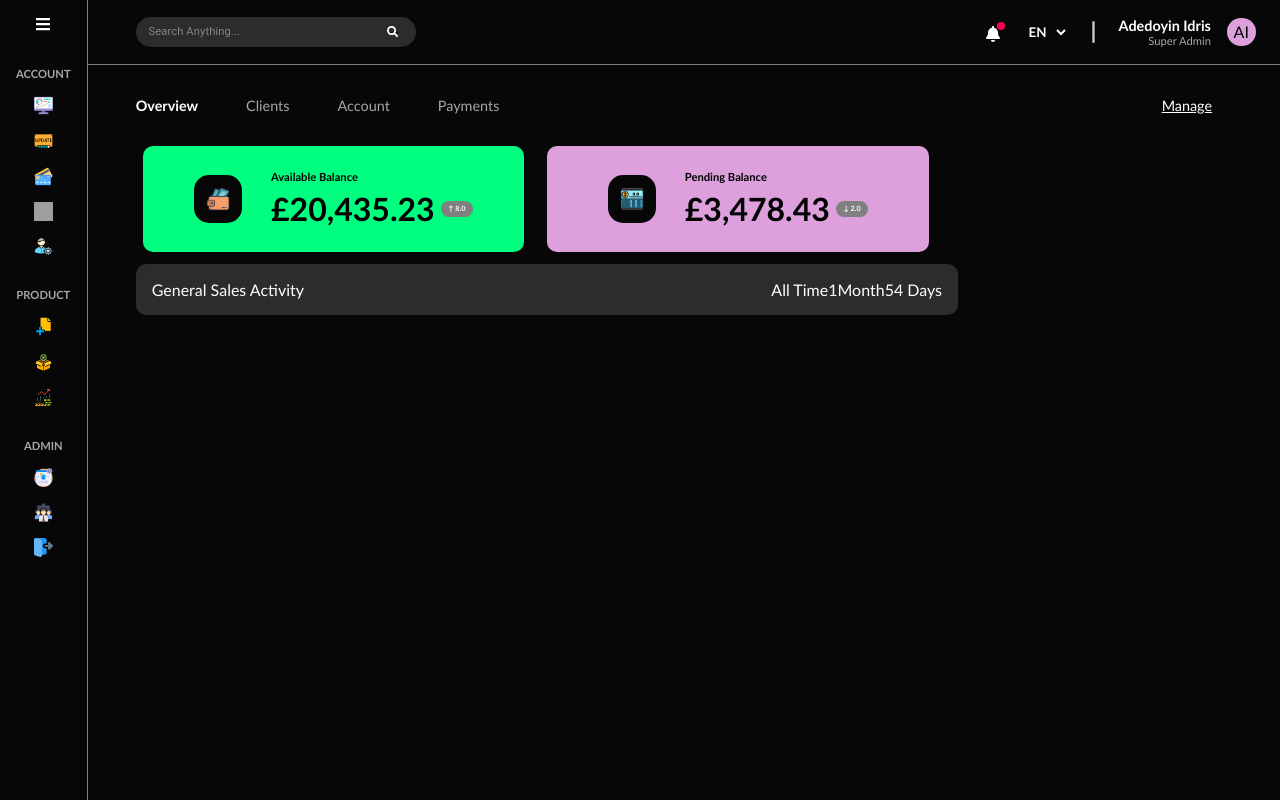
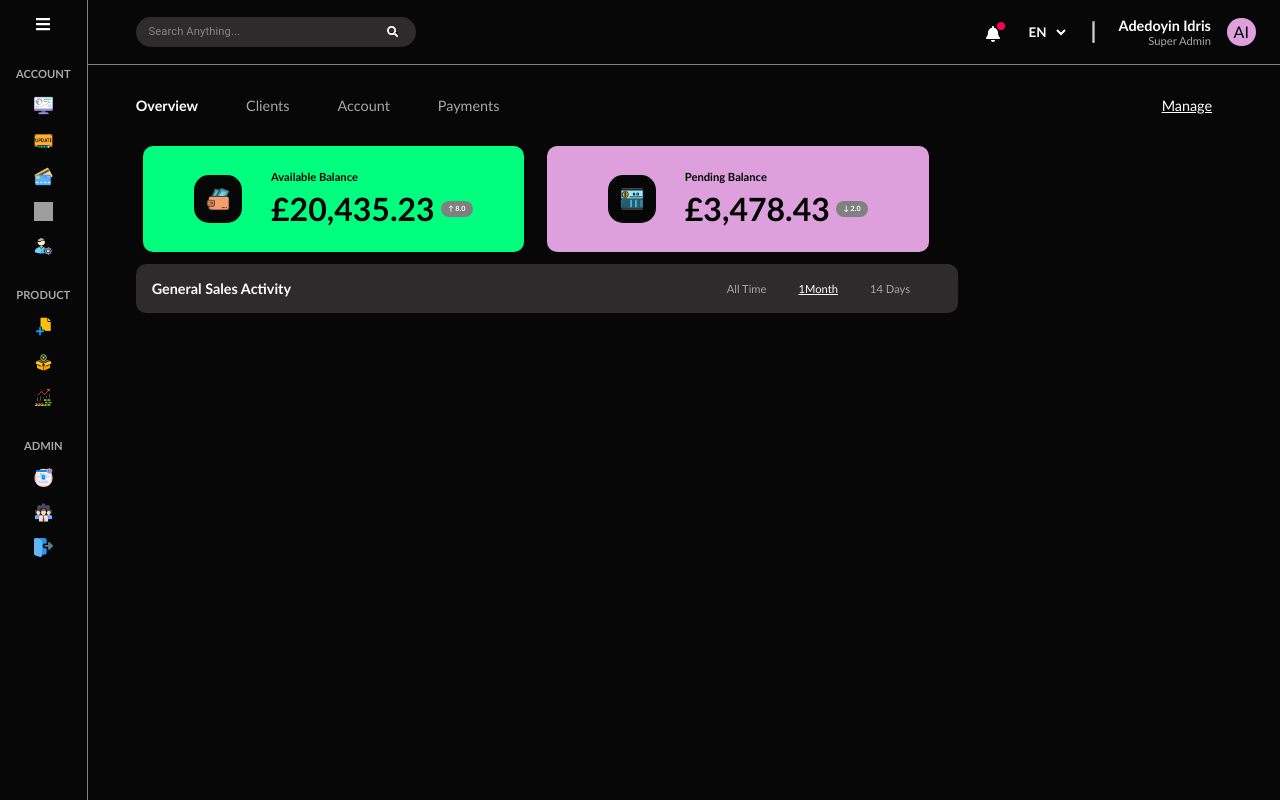
Before and after one commit to DevAdedoyin/monify, a React (Create React App) app: page / in a window 1280 px wide. Shown: the top 800 px of the page. Built offline with nearby package versions, Linux system fonts and the light colour scheme; grey boxes are pictures that could not be loaded.

Commit message:
General sales activity tab completed

```diff
--- a/src/components/OverviewTabContent/LeftHandSide/SalesActivity/SalesActivityTab.module.css
+++ b/src/components/OverviewTabContent/LeftHandSide/SalesActivity/SalesActivityTab.module.css
@@ -14,6 +14,8 @@
 
 .satTitle {
     background-color: transparent;
+    font-size: var(--medium-font);
+    font-weight: bold;
 }
 
 .tabSATContainer {
@@ -21,14 +23,18 @@
     display: flex;
     justify-content: center;
     align-items: center;
-
 }
 
 .tabSAT {
     background-color: transparent;
-
+    font-size: var(--small-font);
+    color: var(--grey-font);
+    margin-right: 2rem;
 }
 
 .tabSAT1 {
     background-color: transparent;
+    font-size: var(--small-font);
+    text-decoration: underline;
+    margin-right: 2rem;
 }
--- a/src/components/OverviewTabContent/LeftHandSide/SalesActivity/SalesActivityTab.tsx
+++ b/src/components/OverviewTabContent/LeftHandSide/SalesActivity/SalesActivityTab.tsx
@@ -11,7 +11,7 @@ const SalesActivityTab = (props: Props) => {
       <div className={SATabStyle.tabSATContainer}>
         <p className={SATabStyle.tabSAT}>All Time</p>
         <p className={SATabStyle.tabSAT1}>1Month</p>
-        <p className={SATabStyle.tabSAT}>54 Days</p>
+        <p className={SATabStyle.tabSAT}>14 Days</p>
       </div>
     </div>
   );
```
